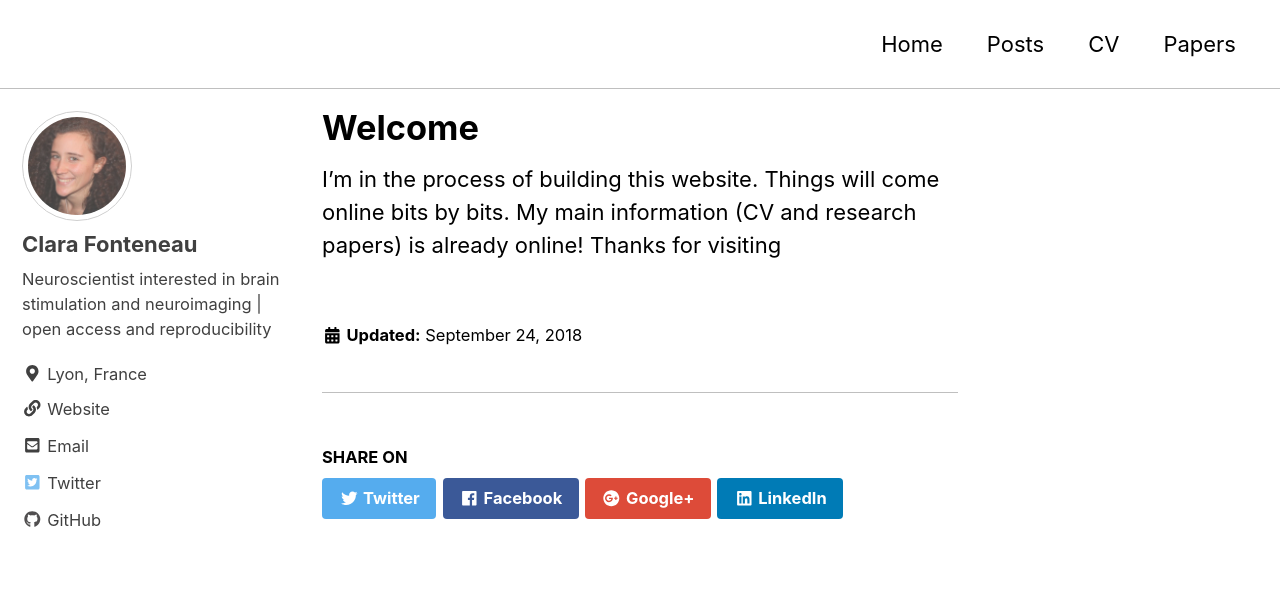
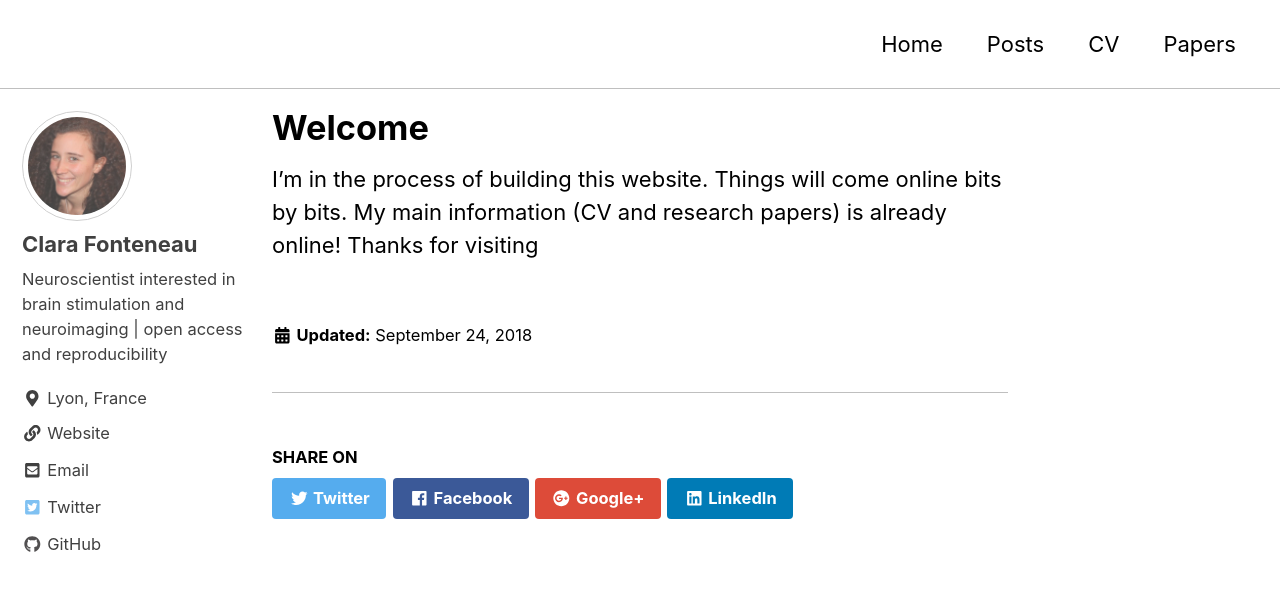
Before and after one commit to clarafonteneau/clarafonteneau.github.io, a Jekyll site: the page built from _posts/2018-09-24-welcome.markdown, in a window 1280 px wide and 900 px high. Shown: the top 591 px of the window. Built offline with Jekyll 4.4.1, drawn with Linux system fonts in a browser that asks for light colours; nearby versions of some CDN libraries.

Commit message:
website update

```diff
--- a/_sass/minimal-mistakes/_variables.scss
+++ b/_sass/minimal-mistakes/_variables.scss
@@ -139,7 +139,7 @@ $x-large: 1280px !default;
    ========================================================================== */
 
 $right-sidebar-width-narrow: 200px !default;
-$right-sidebar-width: 300px !default;
+$right-sidebar-width: 250px !default;
 $right-sidebar-width-wide: 400px !default;
 
 /*
```
